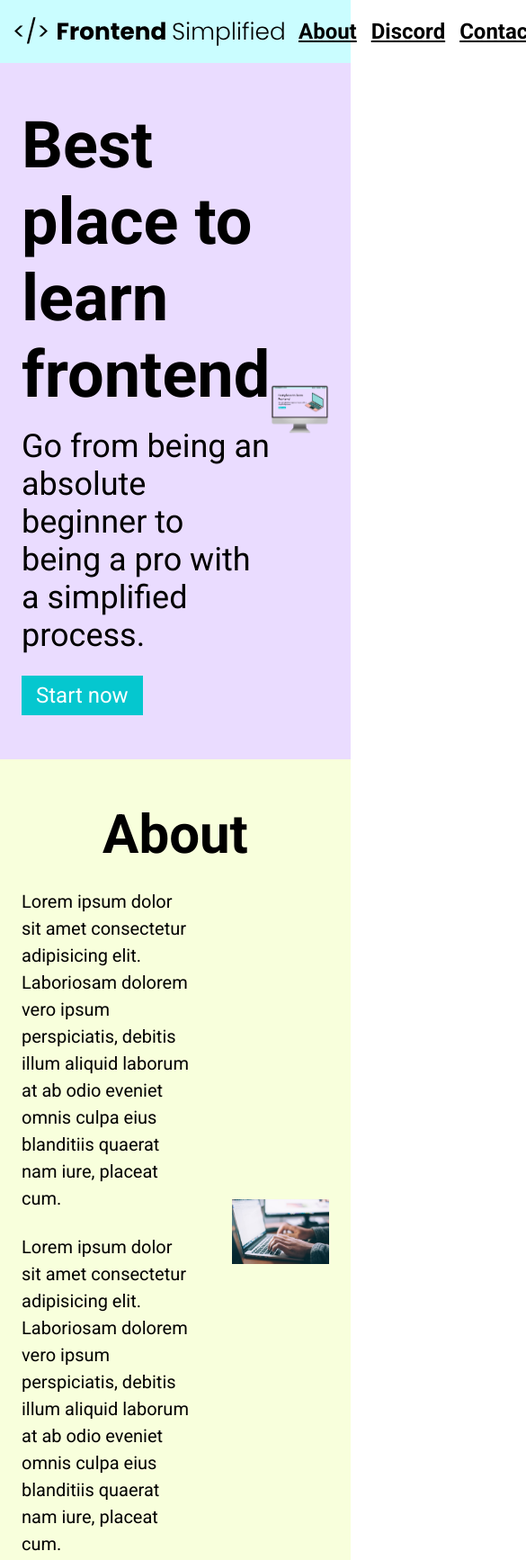
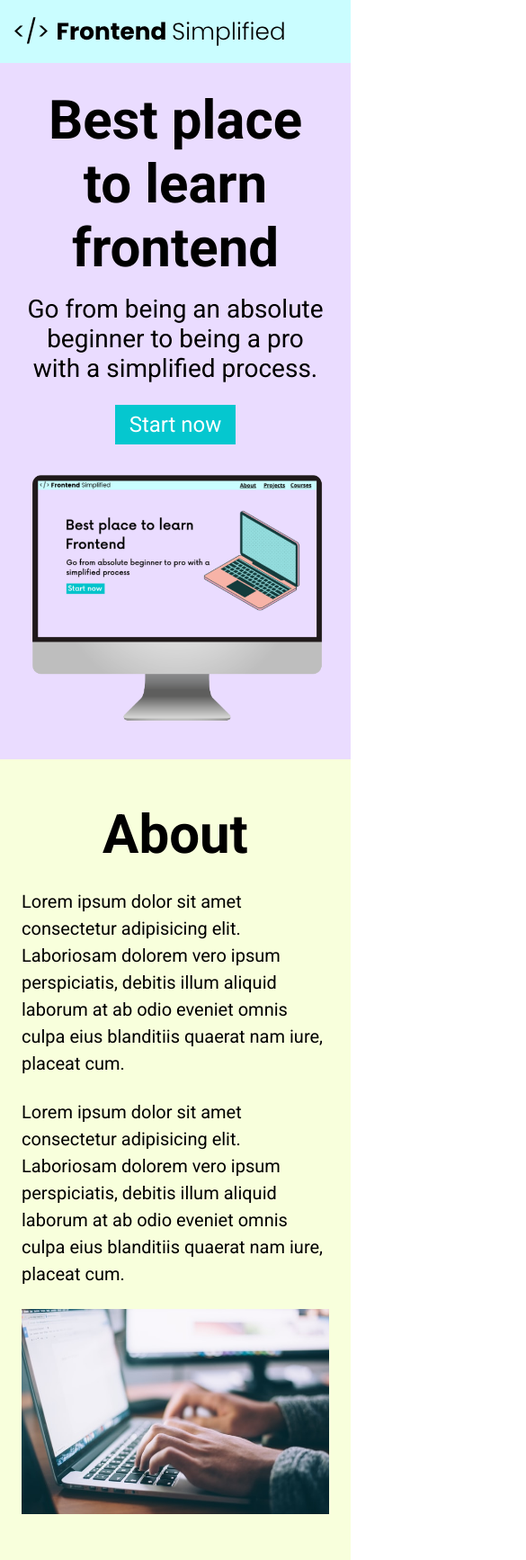
Before and after one commit to nilsskaj/My-First-Project, a plain HTML site: page My-First-Project/index.html in a window 390 px wide. Shown: the top 1734 px of the page at 90% size, 585 px wide, since content can reach past the window. Drawn offline with Linux system fonts and the light colour scheme.

Commit message:
Project finished

```diff
--- a/My-First-Project/index.html
+++ b/My-First-Project/index.html
@@ -18,13 +18,13 @@
       </nav>
       <header>
         <div class="row">
-          <div>
+          <div class ="home__description">
             <h1>Best place to learn frontend</h1>
             <p class="subheader">
               Go from being an absolute beginner to being a pro with a
               simplified process.
             </p>
-            <button>Start now</button>
+            <button class="home__description--button">Start now</button>
           </div>
           <figure>
             <img
--- a/My-First-Project/style.css
+++ b/My-First-Project/style.css
@@ -1,11 +1,11 @@
-@import url('https://fonts.googleapis.com/css2?family=Roboto:ital,wdth,wght@0,75..100,100..900;1,75..100,100..900&display=swap');
-*{
+@import url("https://fonts.googleapis.com/css2?family=Roboto:ital,wdth,wght@0,75..100,100..900;1,75..100,100..900&display=swap");
+* {
   padding: 0;
   margin: 0;
   box-sizing: border-box;
   font-family: "Roboto", sans-serif;
 }
-nav{
+nav {
   height: 70px;
   display: flex;
   justify-content: space-between;
@@ -14,7 +14,7 @@
   background-color: #cafdff;
 }
 
-header{
+header {
   background-color: #eadcff;
   height: calc(100vh - 70px);
   padding: 24px;
@@ -22,18 +22,16 @@
   align-items: center;
   justify-content: center;
 }
- h1{
+h1 {
   font-size: 72px;
 }
 
- .subheader{
+.subheader {
   font-size: 36px;
   margin: 16px 0 24px 0;
 }
 
-
-
- button{
+button {
   background-color: #05c7cf;
   color: white;
   border: none;
@@ -41,26 +39,25 @@
   font-size: 24px;
   cursor: pointer;
 }
-a{
+a {
   color: #000;
   font-size: 24px;
   font-weight: 700;
 }
-.logo{
+.logo {
   width: 300px;
 }
 
-ul{
+ul {
   display: flex;
 }
 
-li{
+li {
   list-style-type: none;
   padding-left: 16px;
-
 }
 
-.row{
+.row {
   width: 100%;
   max-width: 1300px;
   margin: 0 auto;
@@ -69,11 +66,10 @@
   justify-content: center;
 }
 
-
 #about,
 #discord,
 #contact,
-footer{
+footer {
   padding: 48px 0;
 }
 
@@ -83,7 +79,7 @@
 
  */
 
-#about{
+#about {
   background-color: #f8ffdc;
 }
 
@@ -93,30 +89,30 @@
   margin-bottom: 24px;
 }
 
-.section__description{
+.section__description {
   display: flex;
   justify-content: center;
   align-items: center;
 }
 
-.about__img--wrapper{
+.about__img--wrapper {
   width: 40%;
 }
 
-img{
+img {
   width: 100%;
 }
 
-.section__description--wrapper{
+.section__description--wrapper {
   width: 60%;
-
 }
 
-.about__img--wrapper, .section__description--wrapper{
+.about__img--wrapper,
+.section__description--wrapper {
   padding: 0 24px;
 }
 
-.section__description--para{
+.section__description--para {
   font-size: 20px;
   line-height: 1.5;
   margin-bottom: 24px;
@@ -128,9 +124,8 @@
 
  */
 
- #discord{
+#discord {
   background-color: #cefeff;
-
 }
 
 /*
@@ -139,19 +134,21 @@
 
  */
 
- #contact{
+#contact {
   background-color: #dce9ff;
 }
 
- form{
+form {
   width: 100%;
   display: flex;
   flex-direction: column;
   max-width: 600px;
   margin: 0 auto;
+  padding: 0 24px;
 }
 
- input, textarea{
+input,
+textarea {
   margin-bottom: 24px;
   font-size: 20px;
   padding: 6px 12px;
@@ -163,22 +160,88 @@
 
  */
 
- footer{
+footer {
   background-color: #aaf5ff;
   display: flex;
   flex-direction: column;
   align-items: center;
 }
 
- .footer__logo{
+.footer__logo {
   max-width: 480px;
   margin-bottom: 16px;
 }
 
- .footer__links{
+.footer__links {
   margin-bottom: 32px;
 }
 
- .footer__link{
+.footer__link {
   padding: 0 16px;
 }
+
+/* SMALL PHONES, TABLETS, LARGE SAMARTPHONES */
+
+@media (max-width: 728px) {
+  .row {
+    flex-direction: column;
+  }
+
+  .home__description {
+    margin-bottom: 24px;
+    display: flex;
+    flex-direction: column;
+    align-items: center;
+  }
+
+  .home__description--button {
+    max-width: 240px;
+  }
+
+  h1 {
+    text-align: center;
+    font-size: 60px;
+  }
+
+  .subheader {
+    text-align: center;
+    font-size: 28px;
+  }
+
+  ul {
+    display: none;
+  }
+
+  .section__description {
+    flex-direction: column;
+  }
+
+  .section__description--wrapper {
+    width: 100%;
+  }
+
+  .about__img--wrapper {
+    width: 100%;
+  }
+
+  #discord .section__description {
+    flex-direction: column-reverse;
+  }
+
+  footer{
+    padding: 48px 24px;
+  }
+
+  .footer__logo {
+    max-width: 360px;
+  }
+
+  .footer__link{
+    padding: 0 4px;
+    font-size: 18px;
+  }
+
+  .footer__links{
+    margin-bottom: 24px;
+  }
+}
```
Also changed, not shown: 1 other file. Lines whose indentation alone changed are shown as unchanged.
